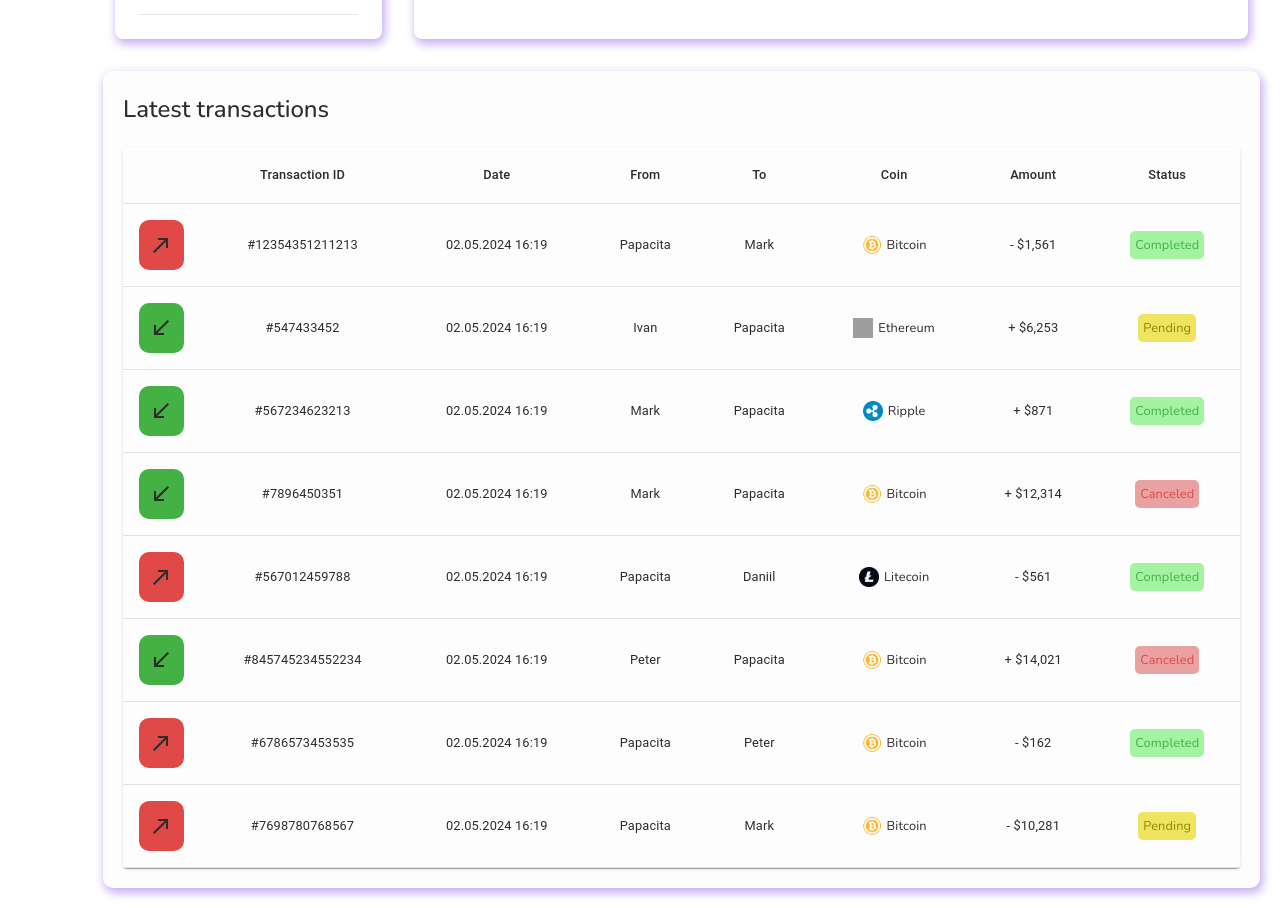
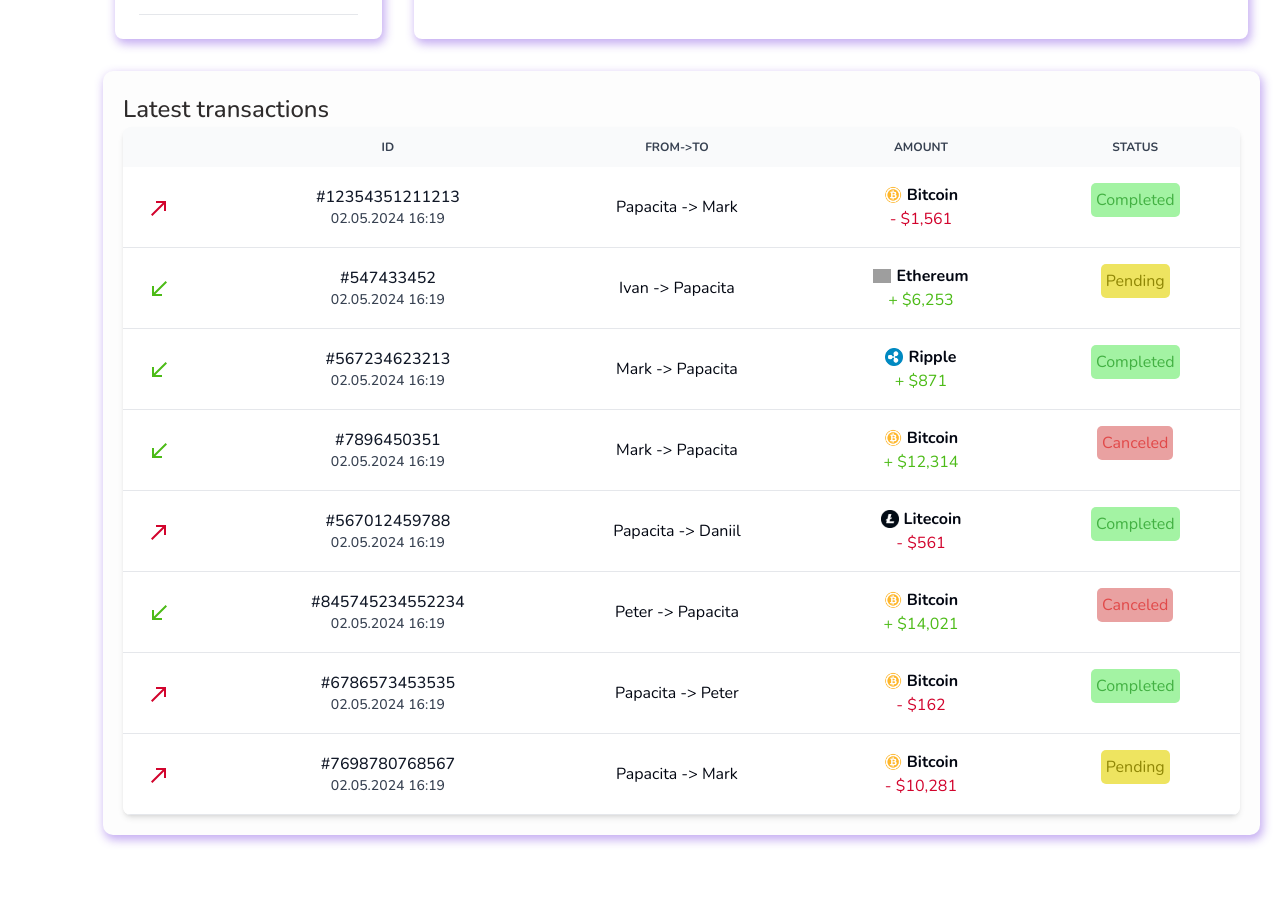
Before and after one commit to Bitummit/CryptoDashboard, a React (Vite) app: page / in a window 1280 px wide. Shown: the part 820-1728 px from the top of the page. After the commit the page ends 1675 px from the top, so only its background shows below. Built offline with nearby package versions, Linux system fonts and the light colour scheme; grey boxes are pictures that could not be loaded.

Commit message:
refactor table

```diff
--- a/src/components/featured/Featured.jsx
+++ b/src/components/featured/Featured.jsx
@@ -54,6 +54,9 @@
                 show: true,
                 fontWeight: "bold",
                 offsetY: -20,
+                formatter: function (value) {
+                  return "$" + value;
+                },
               },
             },
             size: "80%",
--- a/src/components/table/Table.jsx
+++ b/src/components/table/Table.jsx
@@ -8,7 +8,6 @@
 import CallMadeIcon from "@mui/icons-material/CallMade";
 import CallReceivedIcon from "@mui/icons-material/CallReceived";
 
-
 import "./table.scss";
 import data from "./data.json";
 
@@ -16,54 +15,66 @@
 
 export default function List() {
   return (
-    <TableContainer className="table" component={Paper}>
-      <Table sx={{ minWidth: 250 }} aria-label="simple table">
-        <TableHead>
-          <TableRow className="tableHead">
-            <TableCell className="tableCell"></TableCell>
-            <TableCell className="tableCell">Transaction ID</TableCell>
-            <TableCell className="tableCell">Date</TableCell>
-            <TableCell className="tableCell">From</TableCell>
-            <TableCell className="tableCell">To</TableCell>
-            <TableCell className="tableCell">Coin</TableCell>
-            <TableCell className="tableCell">Amount</TableCell>
-            <TableCell className="tableCell">Status</TableCell>
-          </TableRow>
-        </TableHead>
-        <TableBody>
+    <div class="relative overflow-x-auto shadow-md sm:rounded-lg">
+      <table class="w-full text-md text-left rtl:text-right text-gray-500 dark:text-gray-400">
+        <thead class="text-xs text-gray-700 uppercase bg-gray-50 dark:bg-gray-700 dark:text-gray-400">
+          <tr>
+            <th scope="col" class="px-6 py-3 text-center"></th>
+            <th scope="col" class="px-6 py-3 text-center">
+              ID
+            </th>
+            <th scope="col" class="px-6 py-3 text-center">
+              FROM->TO
+            </th>
+            <th scope="col" class="px-6 py-3 text-center">
+              Amount
+            </th>
+            <th scope="col" class="px-6 py-3 text-center">
+              Status
+            </th>
+          </tr>
+        </thead>
+        <tbody>
           {rows.map((row) => (
-            <TableRow key={row.id}>
-              <TableCell className="tableCell">
+            <tr class="bg-white border-b dark:bg-gray-800 dark:border-gray-700 hover:bg-gray-50 dark:hover:bg-gray-600">
+              <td class="px-6 py-4 ">
                 {row.isIncoming ? (
-                  <div className="incoming">
-                    <CallReceivedIcon className="icon" />
+                  <div className="incoming text-green">
+                    <CallReceivedIcon />
                   </div>
                 ) : (
-                  <div className="outcoming">
-                    <CallMadeIcon className="icon" />
+                  <div className="outcoming text-red">
+                    <CallMadeIcon />
                   </div>
                 )}
-              </TableCell>
-              <TableCell className="tableCell">#{row.id}</TableCell>
-              <TableCell className="tableCell">
-                {row.date} {row.time}
-              </TableCell>
-              <TableCell className="tableCell">{row.from}</TableCell>
-              <TableCell className="tableCell">{row.to}</TableCell>
-              <TableCell className="tableCell">
-                <div className="cellWrapper">
-                <img className="coinImage" src={row.img}/> {row.coin}
+              </td>
+              <th
+                scope="row"
+                class="px-6 py-4 font-medium text-gray-900 whitespace-nowrap dark:text-white text-center "
+              >
+                #{row.id}
+                <div className="text-sm text-gray-700 dark:text-gray-400">
+                  {row.date} {row.time}
                 </div>
-              </TableCell>
-              <TableCell className="tableCell">
+              </th>
+              <td className="px-6 py-4 text-center text-gray-950">
+                {row.from} -> {row.to}
+              </td>
+              <td className="px-6 py-4">
+                <div className="flex justify-center items-center text-gray-950 font-bold">
+                <img className="coinImage" src={row.img} /> {row.coin}
+                </div>
+                <div className={"flex justify-center items-center " + (row.isIncoming ? "text-green" : "text-red")}>
                 {row.isIncoming ? "+" : "-"} ${row.amount}
-              </TableCell>
-              <TableCell className="tableCell">
-                <span className={`status ${row.status}`}>{row.status}</span></TableCell>
-            </TableRow>
+                </div>
+              </td>
+              <td className="px-6 py-4 flex justify-center items-center">
+                <span className={`status ${row.status}`}>{row.status}</span>
+              </td>
+            </tr>
           ))}
-        </TableBody>
-      </Table>
-    </TableContainer>
+        </tbody>
+      </table>
+    </div>
   );
 }
--- a/src/components/table/table.scss
+++ b/src/components/table/table.scss
@@ -1,54 +1,3 @@
-.table {
-  margin-top: 20px;
-  font-size: 18px;
-  text-align: center;
-  border-radius: 10px;
-
-  .tableCell {
-    font-size: clamp(0.1rem, 1vw, 1.1rem);
-    text-align: center;
-    background-color: var(--second_background-color);
-    color: rgb(var(--color));
-
-    .incoming, .outcoming {
-      height: 50px;
-      display: flex;
-      align-items: center;
-      justify-content: center;
-      border-radius: 10px;
-
-      @media screen and (max-width: 1000px) {
-        height: 30px;
-      }
-    }
-
-    .incoming {
-      background-color: rgb(67, 177, 67);
-    }
-
-    .outcoming {
-      background-color: rgb(225, 73, 73);
-    }
-
-    .icon {
-      font-size: clamp(0.1rem, 2vw, 1.5rem);
-    }
-    .cellWrapper {
-      display: flex;
-      align-items: center;
-      justify-content: center;
-
-      .coinImage {
-        width: 20px;
-        height: 20px;
-        margin-right: 5px;
-
-        @media screen and (max-width: 1000px) {
-          display: none;
-        }
-      }
-    }
-
 .status {
   padding: 5px;
   border-radius: 5px;
@@ -66,5 +15,3 @@
     background-color: rgb(233, 161, 161);
   }
 }
-  }
-}
--- a/src/pages/home/home.scss
+++ b/src/pages/home/home.scss
@@ -14,30 +14,6 @@
         color: rgb(var(--color_gray));
       }
 
-      .charts {
-        display: flex;
-        // flex-wrap: wrap;
-        padding: 20px;
-        // gap: 20px;
-        // margin-top: 40px;
-
-      }
-      .widgets {
-        --widget-size: 300px;
-        display: grid;
-        // display: flex;
-        // flex-wrap: wrap;
-        grid-template-columns: repeat(
-          auto-fit,
-          minmax(var(--widget-size), 1fr)
-        );
-        padding: 20px;
-        gap: 20px;
-        @media screen and (max-width: 600px) {
-          grid-template-rows: repeat(2, 130px);
-          --widget-size: 250px;
-        }
-      }
     }
 
     .listContainer {
@@ -48,9 +24,7 @@
       padding: 20px;
       margin: 20px;
 
-      @media screen and (max-width: 1200px) {
-        display: none;
-      }
+
 
       .listTitle {
         font-weight: 500;
```
Lines whose indentation alone changed are shown as unchanged.
